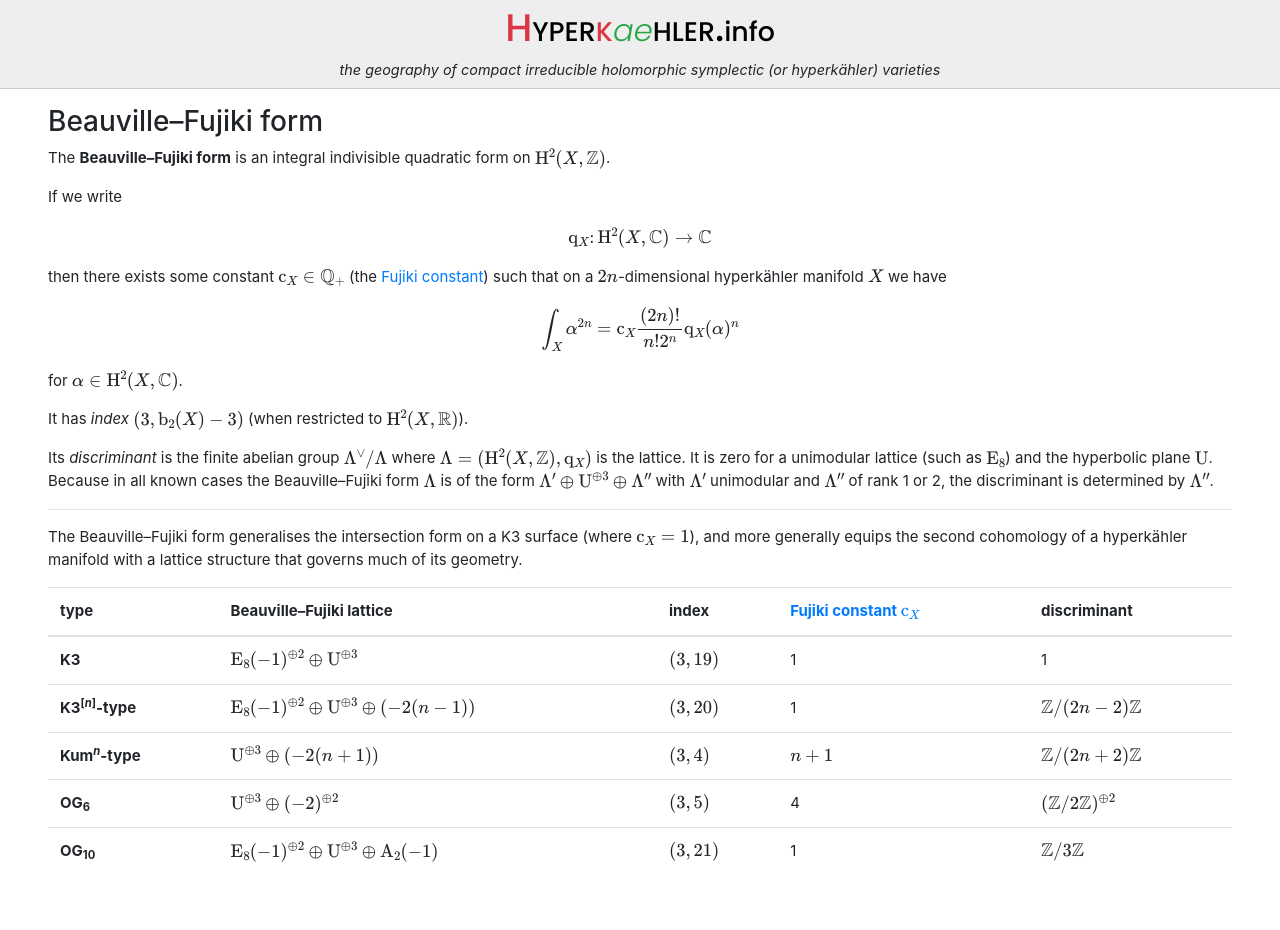
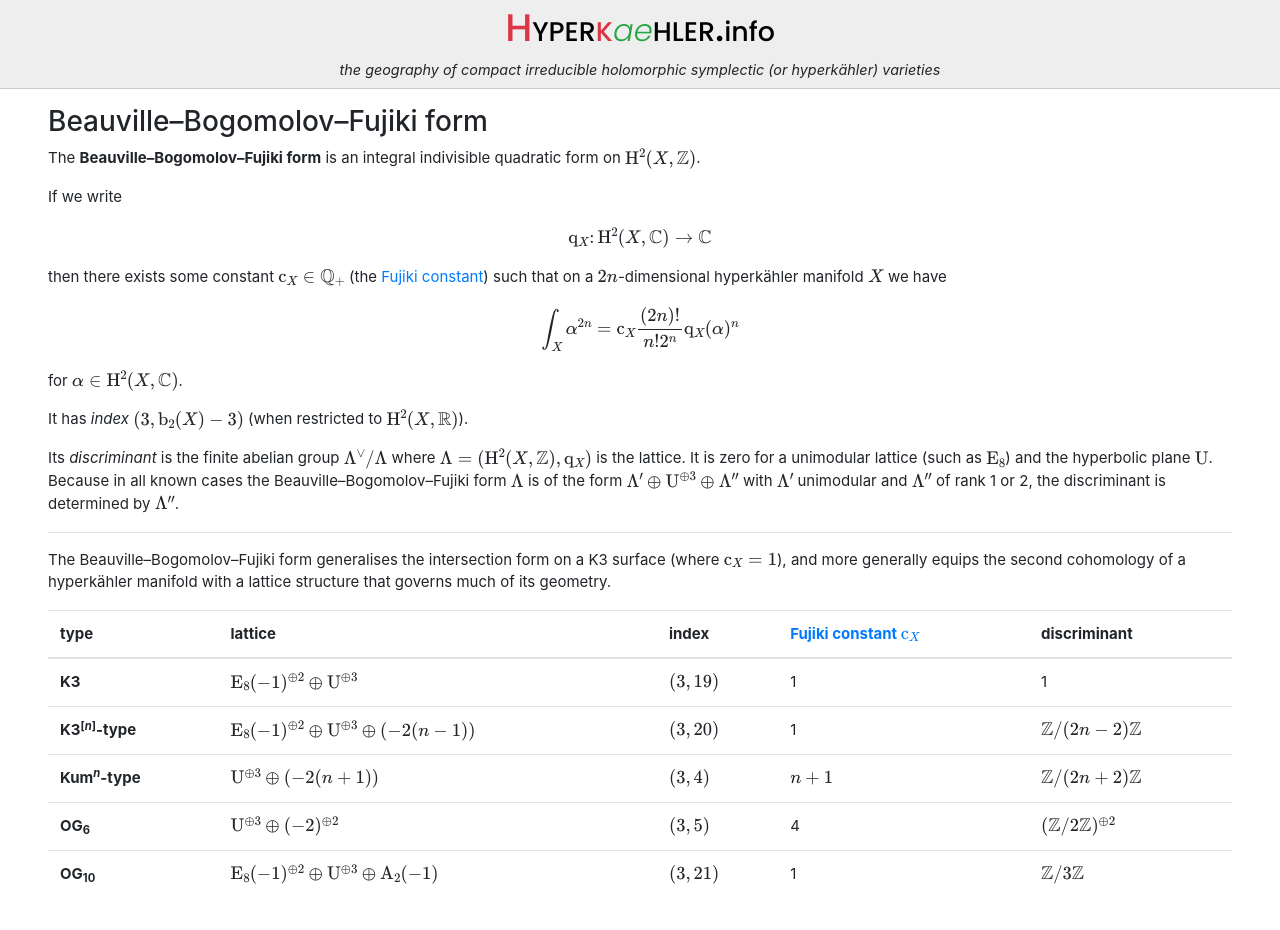
Before and after one commit to pbelmans/hyperkaehler-info, a Flask app: page /beauville-fujiki in a window 1280 px wide. Shown: the part 37-967 px from the top of the page. Before the commit the page ends 899 px from the top, so only its background shows below. Run offline with Flask 3, Linux system fonts and the light colour scheme; style sheets or scripts are compiled from the project's sources; parts of the project's set-up code (start-up, migrations or seed data) failed here and were passed over.

Commit message:
Add Bogomolov to BBF form

```diff
--- a/application.py
+++ b/application.py
@@ -200,9 +200,13 @@ def explained():
     return render_template("explained.html")
 
 # specialised pages
-@app.route("/beauville-fujiki")
+@app.route("/bbf")
+def bbf():
+    return render_template("bbf.html")
+
+@app.route("/beauville-fujiki") # legacy URL
 def beauville_fujiki():
-    return render_template("beauville-fujiki.html")
+    return render_template("bbf.html")
 
 @app.route("/betti")
 def betti():
--- a/templates/beauville-fujiki.html
+++ b/templates/bbf.html
@@ -1,13 +1,13 @@
 {% extends "page.html" %}
 {% import "macros.html" as macros %}
 
-{% block title %}Beauville&ndash;Fujiki form{% endblock %}
+{% block title %}Beauville&ndash;Bogomolov&ndash;Fujiki form{% endblock %}
 
 {% block content %}
 
-<h3>Beauville&ndash;Fujiki form</h3>
+<h3>Beauville&ndash;Bogomolov&ndash;Fujiki form</h3>
 
-<p>The <strong>Beauville&ndash;Fujiki form</strong> is an integral indivisible quadratic form on $\mathrm{H}^2(X,\mathbb{Z})$.
+<p>The <strong>Beauville&ndash;Bogomolov&ndash;Fujiki form</strong> is an integral indivisible quadratic form on $\mathrm{H}^2(X,\mathbb{Z})$.
 <p>If we write
 \begin{equation}
   \mathrm{q}_X\colon\operatorname{H}^2(X,\mathbb{C})\to\mathbb{C}
@@ -18,15 +18,15 @@ then there exists some constant $\mathrm{c}_X\in\mathbb{Q}_+$ (the <a href="/fuj
 \end{equation}
 for $\alpha\in\mathrm{H}^2(X,\mathbb{C})$.
 <p>It has <em>index</em> $(3,\mathrm{b}_2(X)-3)$ (when restricted to $\mathrm{H}^2(X,\mathbb{R})$).
-<p>Its <em>discriminant</em> is the finite abelian group $\Lambda^\vee/\Lambda$ where $\Lambda=(\operatorname{H}^2(X,\mathbb{Z}),\mathrm{q}_X)$ is the lattice. It is zero for a unimodular lattice (such as $\mathrm{E}_8$) and the hyperbolic plane $\mathrm{U}$. Because in all known cases the Beauville&ndash;Fujiki form $\Lambda$ is of the form $\Lambda'\oplus\mathrm{U}^{\oplus 3}\oplus\Lambda''$ with $\Lambda'$ unimodular and $\Lambda''$ of rank 1 or 2, the discriminant is determined by $\Lambda''$.
+<p>Its <em>discriminant</em> is the finite abelian group $\Lambda^\vee/\Lambda$ where $\Lambda=(\operatorname{H}^2(X,\mathbb{Z}),\mathrm{q}_X)$ is the lattice. It is zero for a unimodular lattice (such as $\mathrm{E}_8$) and the hyperbolic plane $\mathrm{U}$. Because in all known cases the Beauville&ndash;Bogomolov&ndash;Fujiki form $\Lambda$ is of the form $\Lambda'\oplus\mathrm{U}^{\oplus 3}\oplus\Lambda''$ with $\Lambda'$ unimodular and $\Lambda''$ of rank 1 or 2, the discriminant is determined by $\Lambda''$.
 <hr>
-<p>The Beauville&ndash;Fujiki form generalises the intersection form on a K3 surface (where $\mathrm{c}_X=1$), and more generally equips the second cohomology of a hyperkähler manifold with a lattice structure that governs much of its geometry.
+<p>The Beauville&ndash;Bogomolov&ndash;Fujiki form generalises the intersection form on a K3 surface (where $\mathrm{c}_X=1$), and more generally equips the second cohomology of a hyperkähler manifold with a lattice structure that governs much of its geometry.
 
 <table class="table table-hover">
   <thead>
     <tr>
       <th>type</th>
-      <th>Beauville&ndash;Fujiki lattice</th>
+      <th>lattice</th>
       <th>index</th>
       <th><a href="/fujiki">Fujiki constant $\mathrm{c}_X$</a></th>
       <th>discriminant</th>
--- a/templates/fujiki.html
+++ b/templates/fujiki.html
@@ -5,7 +5,7 @@
 
 {% block content %}
 
-<p>This is part of the <a href="/beauville-fujiki">Beauville&ndash;Fujiki form</a>.
+<p>This is part of the <a href="/bbf">Beauville&ndash;Fujiki form</a>.
 
 <table class="table table-hover">
   <thead>
--- a/templates/macros.html
+++ b/templates/macros.html
@@ -29,7 +29,7 @@
 
   <div class="col-md-6">
     <dl class="row basic">
-      <dt class="col-7 text-right"><a href="/beauville-fujiki">Beauville&ndash;Fujiki form</a></dt>
+      <dt class="col-7 text-right"><a href="/bbf">Beauville&ndash;Bogomolov&ndash;Fujiki form</a></dt>
       <dd class="col-5 text-left">${{ X.bb }}$</dd>
 
       <!--
@@ -74,12 +74,12 @@
     {% for i in range(2*X.dimension + 1) %}
     <tr>
       <td class="text-right">
-        {% if i == 2 %}<a style="display: block" href="/beauville-fujiki">{% endif %}
+        {% if i == 2 %}<a style="display: block" href="/bbf">{% endif %}
         $\mathrm{b}_{ {{ i }} }$
         {% if i == 2 %}</a>{% endif %}
       </td>
       <td>
-        {% if i == 2 %}<a style="display: block" href="/beauville-fujiki">{% endif %}
+        {% if i == 2 %}<a style="display: block" href="/bbf">{% endif %}
         {{ X.betti[i] }}</td>
         {% if i == 2 %}</a>{% endif %}
     </tr>
```
